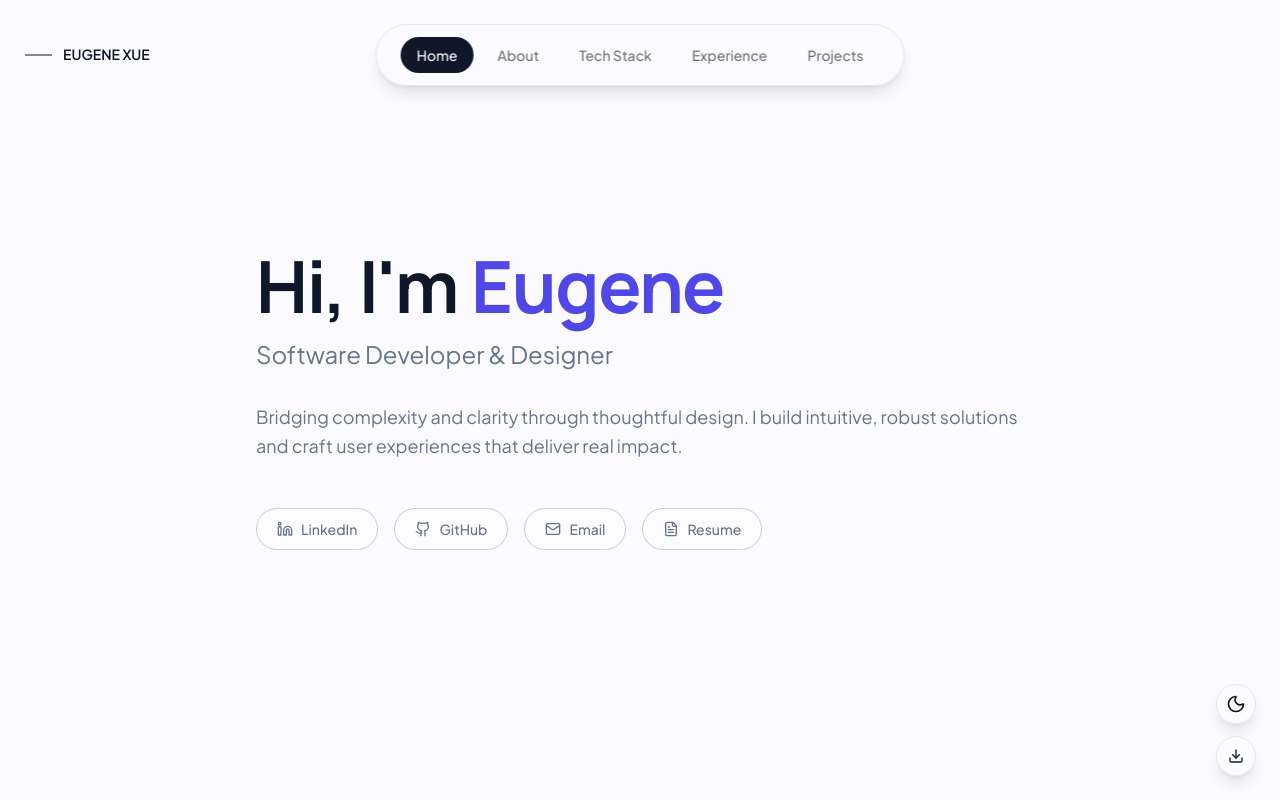
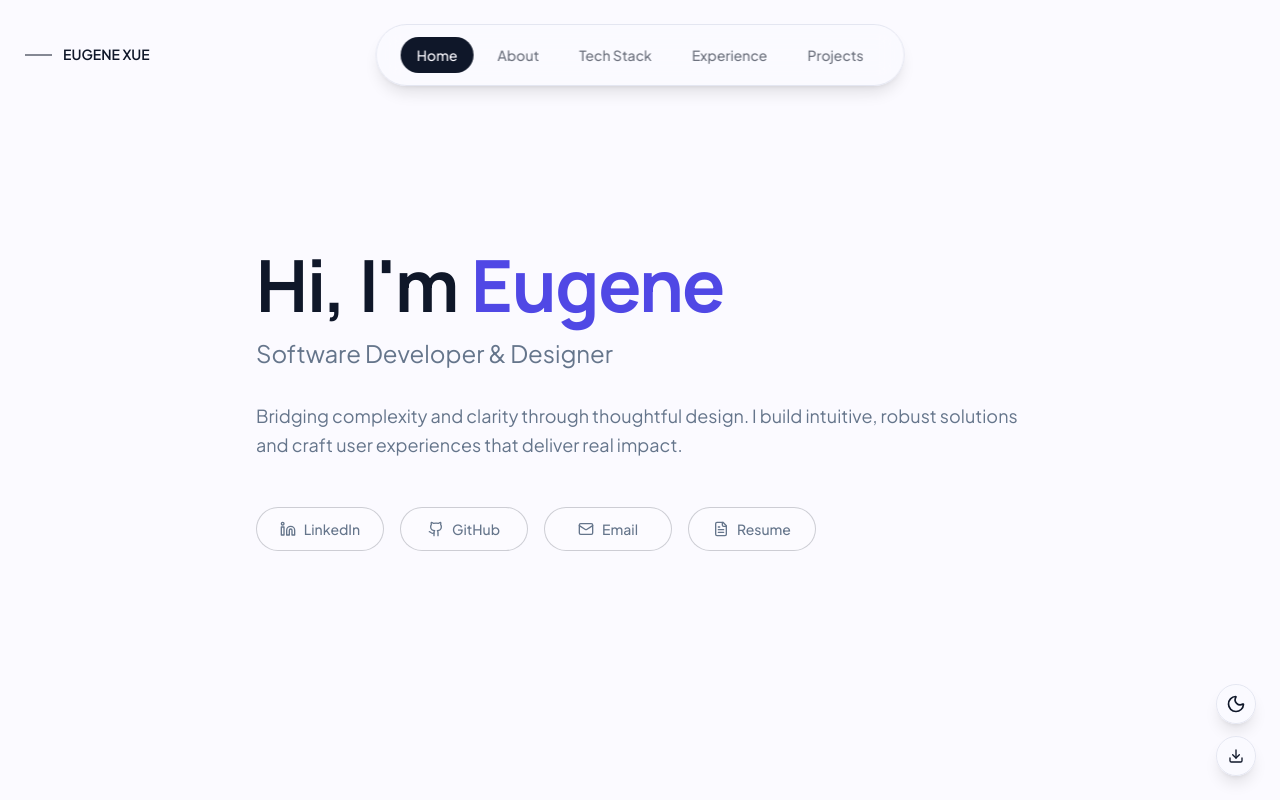
Before and after one commit to Spad0w/portfolio, a Next.js app: page / in a window 1280 px wide. Shown: the top 800 px of the page. Built offline with nearby package versions, Linux system fonts and the light colour scheme.

Commit message:
Fixed design

```diff
--- a/components/social-links.tsx
+++ b/components/social-links.tsx
@@ -19,7 +19,7 @@ export function SocialLinks({ className }: SocialLinksProps) {
           key={link.label}
           href={link.href}
           {...(link.external ? { target: '_blank', rel: 'noopener noreferrer' } : {})}
-          className="group flex items-center justify-center gap-2 rounded-full border border-solid border-[rgba(15,23,41,0.2)] dark:border-[rgba(255,255,255,0.2)] bg-card/30 px-5 py-2.5 text-sm font-medium text-muted-foreground transition-all duration-300 hover:border-foreground/20 hover:bg-muted hover:text-foreground hover:scale-105"
+          className="group flex h-11 w-32 flex-none items-center justify-center gap-2 rounded-full border border-solid border-[rgba(15,23,41,0.2)] dark:border-[rgba(255,255,255,0.2)] bg-card/30 px-5 py-2.5 text-sm font-medium text-muted-foreground transition-all duration-300 hover:border-foreground/20 hover:bg-muted hover:text-foreground hover:scale-105"
         >
           <link.icon className="h-4 w-4 transition-transform duration-300 group-hover:scale-110" />
           {link.label}
```
